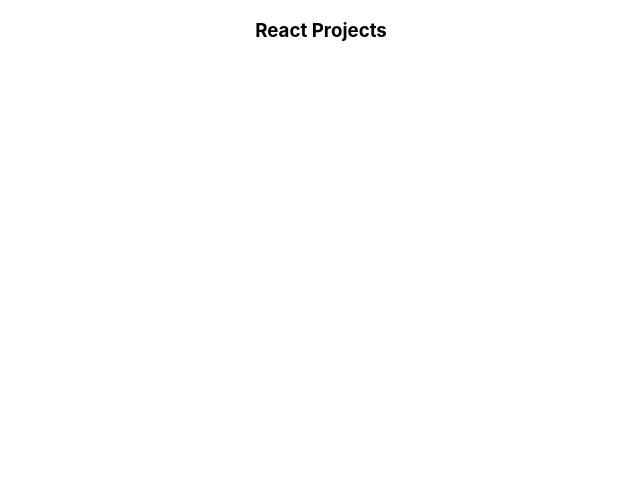
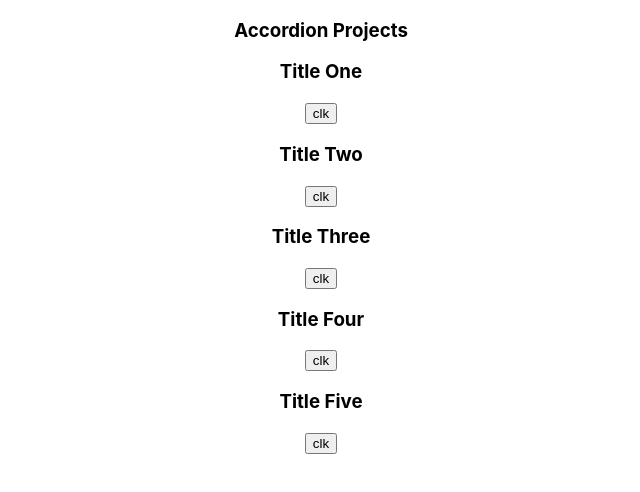
Before and after one commit to kalyani201/react-projects, a React (Create React App) app: page / in a window 1280 px wide. Shown: the top 492 px of the page, without its empty margins (319-959 px from the left). Built offline with nearby package versions, Linux system fonts and the light colour scheme.

Commit message:
accordion done

```diff
--- a/src/App.js
+++ b/src/App.js
@@ -1,11 +1,21 @@
 import './App.css';
-import React from 'react';
+import React, { useState } from 'react';
+import data from './component/data';
+import Question from './component/Question';
 
 function App() {
-
+  const[question, setQuestion] = useState(data)
   return (
     <div className="App">
-      <h3>React Projects</h3>
+      <h3>Accordion Projects</h3>
+      {
+        question.map((question) => {
+          return (
+            <Question key={question.id} {...question} />
+
+          )
+        })
+      }
     </div>
   );
 }
--- /dev/null
+++ b/src/component/Question.js
@@ -0,0 +1,17 @@
+import React, { useState } from "react";
+// import data from "./data";
+const Question = ({title, text}) => {
+    const [showtext, setShowtext] = useState(false)
+
+    return(
+       <>
+        <header>
+            <h3>{title}</h3>
+            <button onClick={() => setShowtext(!showtext)}>clk</button>
+        </header>
+        {showtext && <p>{text}</p>}
+       </>
+    )
+}
+
+export default Question
--- /dev/null
+++ b/src/component/data.js
@@ -0,0 +1,29 @@
+const data = [
+    {
+        id:1,
+        title: 'Title One',
+        text: 'Text One'
+    },
+    {
+        id:2,
+        title: 'Title Two',
+        text: 'Text Two'
+    },
+    {
+        id:3,
+        title: 'Title Three',
+        text: 'Text Three'
+    },
+    {
+        id:4,
+        title: 'Title Four',
+        text: 'Text Four'
+    },
+    {
+        id:5,
+        title: 'Title Five',
+        text: 'Text Five'
+    },
+]
+
+export default data
```
